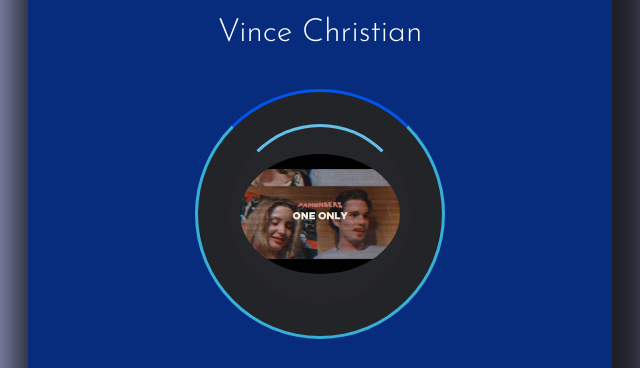
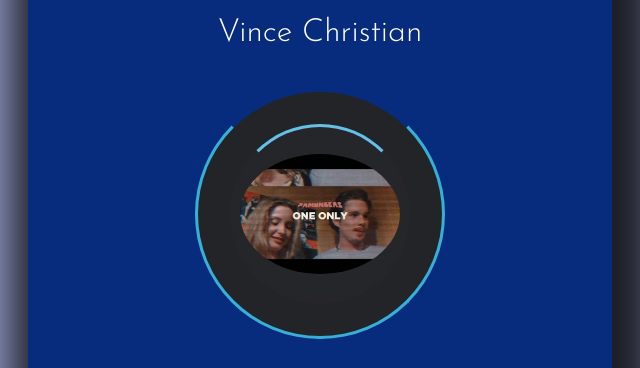
Before and after one commit to VnCi23/MiniMusicPlayer, a plain HTML site: page index.html in a window 1280 px wide. Shown: the part 103-471 px from the top of the page, 612-1252 px from the left. Drawn offline with Linux system fonts and the light colour scheme.

Commit message:
update circle

```diff
--- a/assets/css/style.css
+++ b/assets/css/style.css
@@ -100,7 +100,7 @@ ul li a:hover {
     margin: 2rem auto;
     display: flex;
     border: 3px solid #37b0d8;
-    border-top: 3px solid #0254ec;
+    border-top: 3px solid #072c7e;
 
 }
 .circle2 {
```
